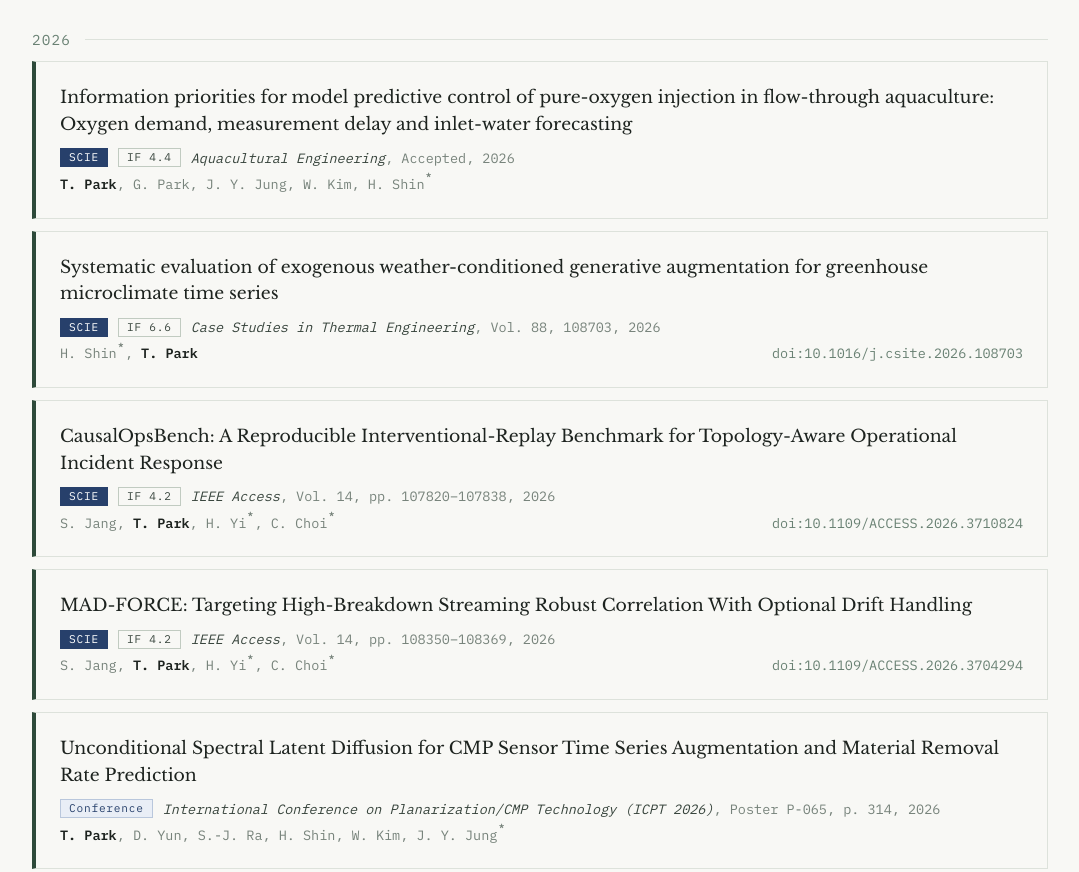
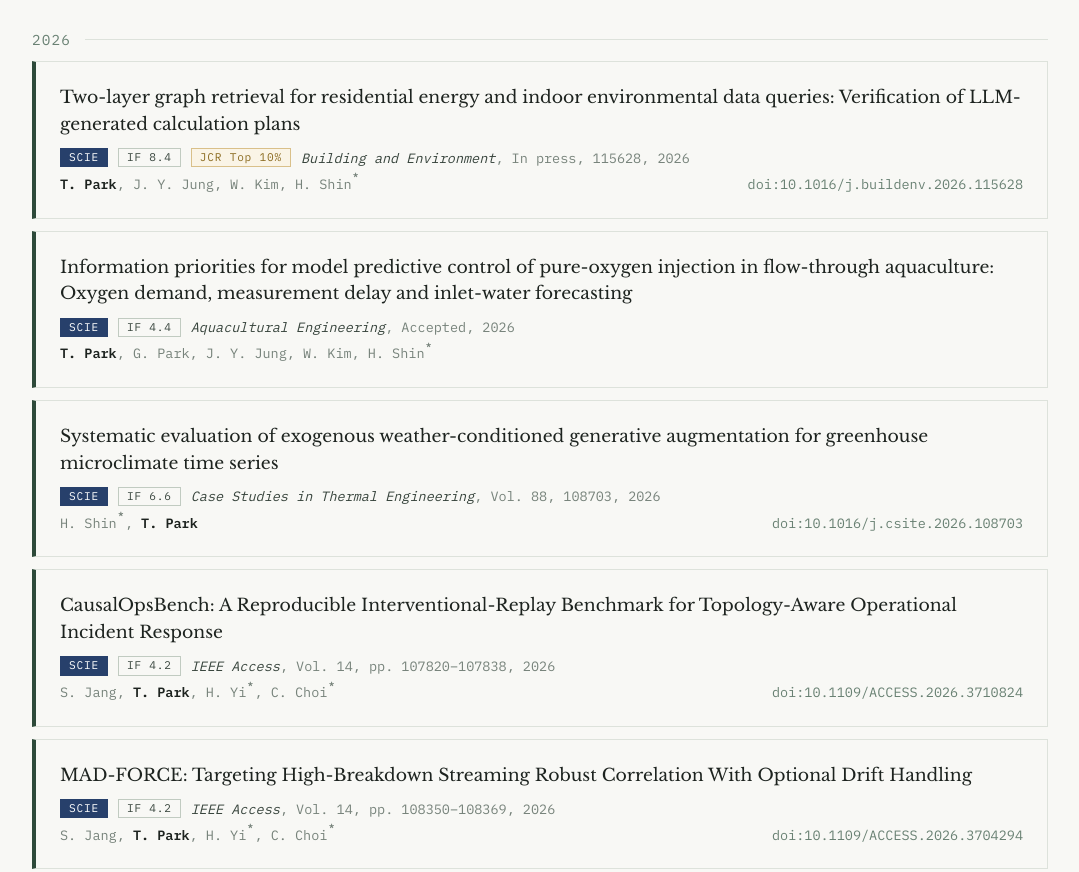
Before and after one commit to toddpk/toddpk.github.io, a plain HTML site: page index.html in a window 1280 px wide. Shown: the part 2036-2908 px from the top of the page, without its empty margins (100-1179 px from the left). Drawn offline with nearby package versions, Linux system fonts and the light colour scheme.

Commit message:
feat: Building and Environment 논문 게재 반영
- "Two-layer graph retrieval for residential energy and indoor
  environmental data queries" 를 심사 중 → 2026 논문으로 이동
- SCIE, IF 8.4, JCR 상위 10%, In press, 115628
- doi:10.1016/j.buildenv.2026.115628, 저자 T. Park, J. Y. Jung, W. Kim, H. Shin*

Co-Authored-By: Claude Opus 5.5 <noreply@anthropic.com>

```diff
--- a/index.html
+++ b/index.html
@@ -386,6 +386,15 @@ footer { border-top: 1px solid var(--rule); }
 
     <p class="pub-year">2026</p>
     <article class="pub">
+      <p class="pub-title"><a href="https://doi.org/10.1016/j.buildenv.2026.115628" target="_blank" rel="noopener">Two-layer graph retrieval for residential energy and indoor environmental data queries: Verification of LLM-generated calculation plans</a></p>
+      <div class="pub-meta">
+        <span class="badge">SCIE</span><span class="badge if">IF 8.4</span><span class="badge top"><span lang="ko">JCR 상위 10%</span><span lang="en">JCR Top 10%</span></span>
+        <span class="pub-src"><i>Building and Environment</i>, In press, 115628, 2026</span>
+      </div>
+      <p class="pub-authors"><span><b>T. Park</b>, J. Y. Jung, W. Kim, H. Shin<sup class="corr">*</sup></span><a class="doi" href="https://doi.org/10.1016/j.buildenv.2026.115628" target="_blank" rel="noopener">doi:10.1016/j.buildenv.2026.115628</a></p>
+    </article>
+
+    <article class="pub">
       <p class="pub-title">Information priorities for model predictive control of pure-oxygen injection in flow-through aquaculture: Oxygen demand, measurement delay and inlet-water forecasting</p>
       <div class="pub-meta">
         <span class="badge">SCIE</span><span class="badge if">IF 4.4</span>
@@ -450,11 +459,6 @@ footer { border-top: 1px solid var(--rule); }
     </article>
 
     <p class="pub-year review"><span lang="ko">심사 중</span><span lang="en">Under Review</span></p>
-    <article class="pub pending">
-      <p class="pub-title">Two-layer graph retrieval for residential energy and indoor environmental data queries: Verification of LLM-generated calculation plans</p>
-      <div class="pub-meta"><span class="badge if"><span lang="ko">제1저자</span><span lang="en">First author</span></span></div>
-    </article>
-
     <article class="pub pending">
       <p class="pub-title">Applying regulatory knowledge to industrial sensor data: A stage-wise audit of LLM-mediated screening</p>
       <div class="pub-meta"><span class="badge if"><span lang="ko">제1저자</span><span lang="en">First author</span></span></div>
```
